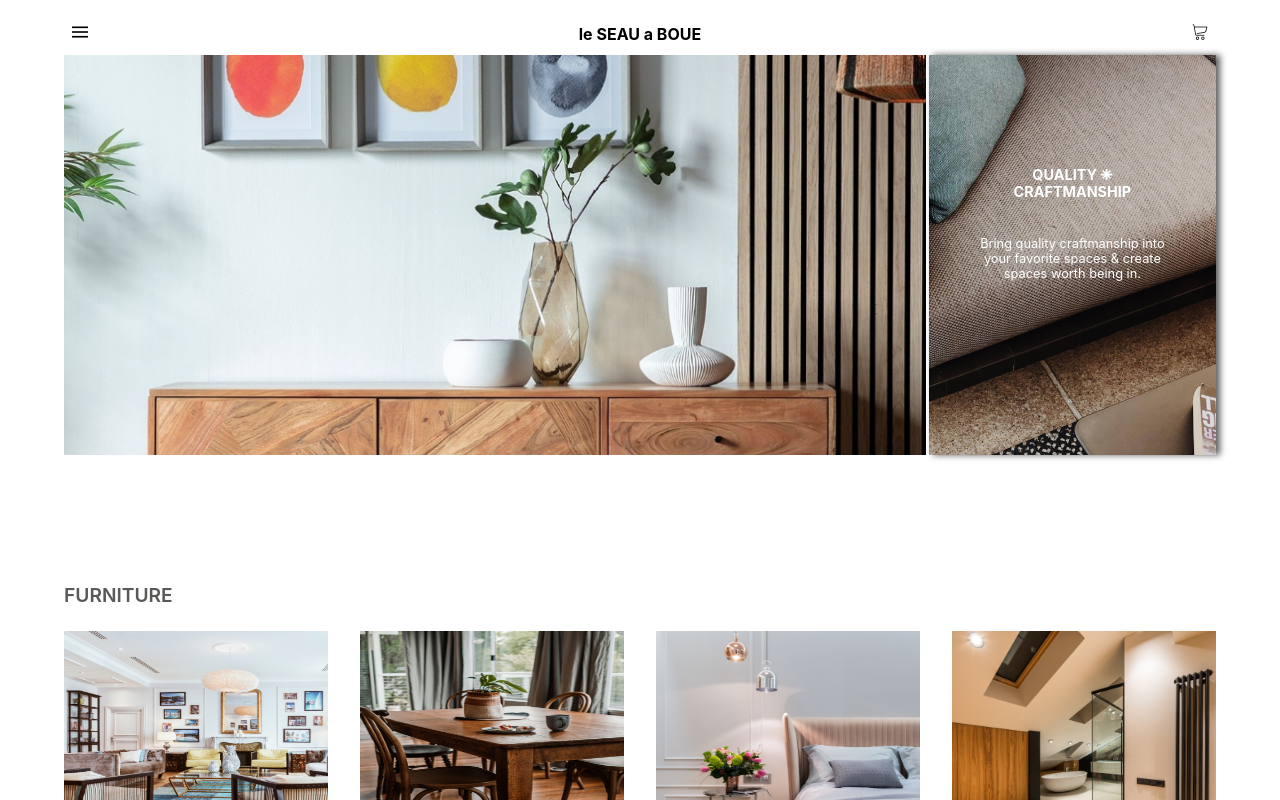
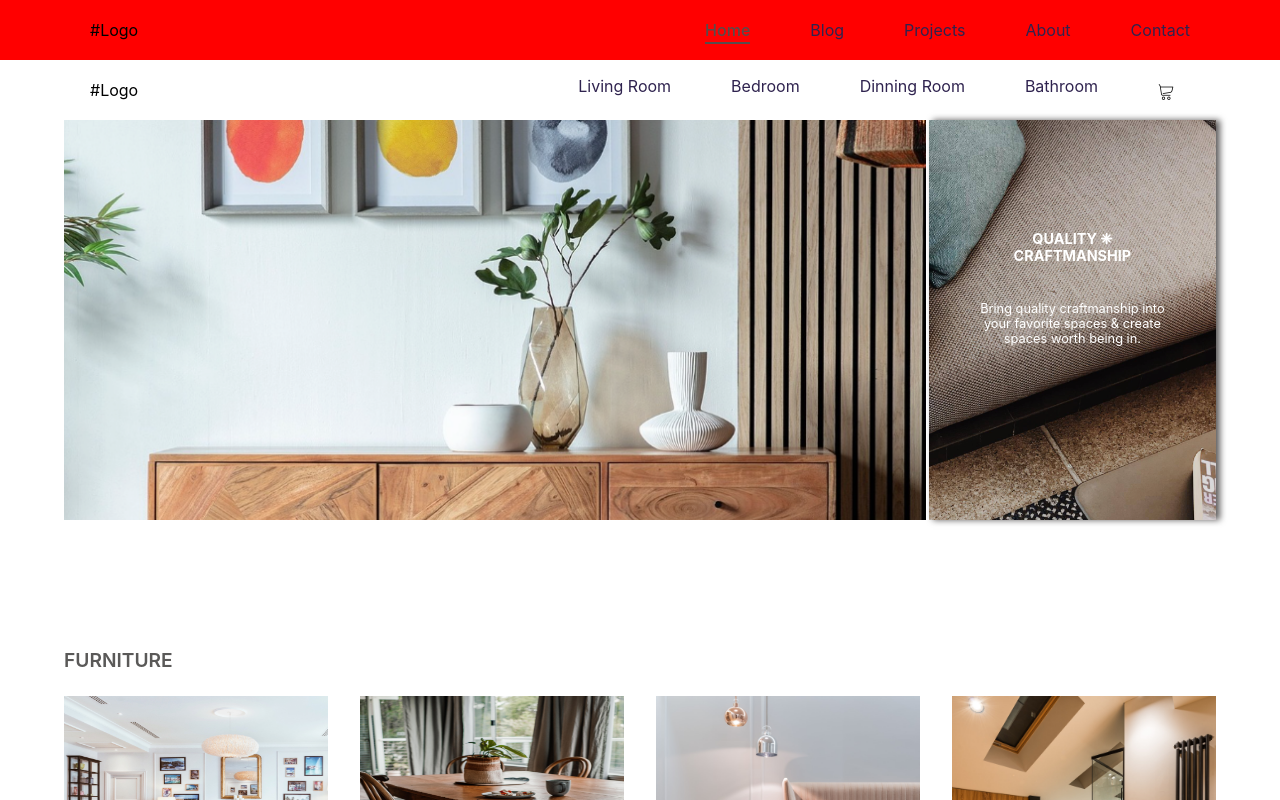
Before and after one commit to scooterseoul/Ecommerce-Furniture1, a React (Create React App) app in the folder client/: page / in a window 1280 px wide. Shown: the top 800 px of the page. Built offline with nearby package versions, Linux system fonts and the light colour scheme; the HTML template or start-up script is replaced by a standard one.

Commit message:
responsive bar

```diff
--- a/client/src/components/Header.js
+++ b/client/src/components/Header.js
@@ -1,29 +1,76 @@
-import { Link } from "react-router-dom";
+// import { Link } from "react-router-dom";
+import React, { useState } from "react";
+import { NavLink } from "react-router-dom";
 import styles from "./Header.module.css";
-import hamMenu from "../images/icons8-hamburger-menu-50.png";
+// import hamMenu from "../images/icons8-hamburger-menu-50.png";
 import cartIcon from "../images/icons8-shopping-cart-64.png";
+import Navbar from "./Navbar";
+import "./navbar.css";
 
 const Header = () => {
+  const [showNavbar, setShowNavbar] = useState(false);
+
+  const handleShowNavbar = () => {
+    setShowNavbar(!showNavbar);
+  };
+
   return (
-    <header className={styles.header}>
-      <div className={styles.headerCont}>
-        <div className={styles.hamMenu}>
-          <img src={hamMenu} alt="menu" className={styles.hamMenuPic} />
+    <>
+      <Navbar />
+      <nav className={styles.navbar}>
+        <div className={styles.navbarContainer}>
+          <div className={styles.logo}>#Logo</div>
+          <button className={styles.menuIcon} onClick={handleShowNavbar}>
+            &#9776;
+          </button>
+          <div className={`${styles.navElements}  ${showNavbar && "active"}`}>
+            <ul>
+              <li>
+                <NavLink
+                  activeClassName={`${showNavbar && styles.active}`}
+                  to="/products/living"
+                >
+                  Living Room
+                </NavLink>
+              </li>
+              <li>
+                <NavLink
+                  activeClassName={`${showNavbar && styles.active}`}
+                  to="/products/bedroom"
+                >
+                  Bedroom
+                </NavLink>
+              </li>
+              <li>
+                <NavLink
+                  activeClassName={`${showNavbar && styles.active}`}
+                  to="/products/dinning"
+                >
+                  Dinning Room
+                </NavLink>
+              </li>
+              <li>
+                <NavLink
+                  activeClassName={`${styles.active}`}
+                  to="/products/bathroom"
+                >
+                  Bathroom
+                </NavLink>
+              </li>
+              <li>
+                <NavLink
+                  activeClassName={styles.active}
+                  to="/cart"
+                  className={styles.cartPic}
+                >
+                  <img src={cartIcon} alt="cart" className={styles.cartPic} />
+                </NavLink>
+              </li>
+            </ul>
+          </div>
         </div>
-
-        <div className={styles.logo}>
-          <Link to="/">
-            {/* <img src={logo} alt="logo" className={styles.logoPic} /> */}
-            <p className={styles.logoText}>le SEAU a BOUE</p>
-          </Link>
-        </div>
-        {/* <Link to="/rooms/kitchen">Rooms</Link>
-      <Link to="/categories/chairs">Catagories</Link> */}
-        <div className={styles.cart}>
-          <img src={cartIcon} alt="cart" className={styles.cartPic} />
-        </div>
-      </div>
-    </header>
+      </nav>
+    </>
   );
 };
 
--- a/client/src/components/Header.module.css
+++ b/client/src/components/Header.module.css
@@ -1,4 +1,104 @@
-.header {
+.navbarContainer {
+  max-width: 1100px;
+  margin: 0 auto;
+  padding: 0 15px;
+  display: flex;
+  justify-content: space-between;
+  align-items: center;
+  height: 100%;
+}
+
+.navbar {
+  height: 60px;
+  position: relative;
+}
+
+.menuIcon {
+  display: none;
+}
+.cartPic {
+  width: 1rem;
+  padding-top: 0.5rem;
+  padding-right: 0.5rem;
+}
+.navElements ul {
+  display: flex;
+  justify-content: space-between;
+  list-style-type: none;
+}
+
+.navElements ul li:not(:last-child) {
+  margin-right: 60px;
+}
+
+.navElements ul a {
+  font-size: 16px;
+  font-weight: 400;
+  color: #2f234f;
+  text-decoration: none;
+}
+
+.navElements ul a.active {
+  color: #574c4c;
+  font-weight: 500;
+  position: relative;
+}
+
+.navElements ul a.active::after {
+  content: "";
+  position: absolute;
+  bottom: -4px;
+  left: 0;
+  width: 100%;
+  height: 2px;
+  background-color: #574c4c;
+}
+
+@media (max-width: 768px) {
+  .navElements ul li:not(:last-child) {
+    margin-right: 30px;
+  }
+}
+
+@media (max-width: 600px) {
+  .menuIcon {
+    display: block;
+    cursor: pointer;
+  }
+
+  .navElements {
+    position: absolute;
+    right: 0;
+    top: 60px;
+    background-color: #fef7e5;
+    width: 0px;
+    height: calc(100vh - 60px);
+    transition: all 0.3s ease-in;
+    overflow: hidden;
+  }
+
+  .navElements.active {
+    width: 270px;
+  }
+
+  .navElements ul {
+    display: flex;
+    flex-direction: column;
+  }
+
+  .navElements ul li {
+    margin-right: unset;
+    margin-top: 22px;
+  }
+}
+
+@media (min-width: 1024px) {
+  .navbarContainer {
+    width: 90%;
+    margin: 0 auto;
+  }
+}
+/* .header {
   background-color: rgb(255, 255, 255);
 }
 .headerCont {
@@ -30,7 +130,7 @@
 }
 .cart {
   grid-column: 3/4;
-  /* position: absolute; */
+  /* position: absolute; *
   text-align: right;
 }
 .cartPic {
@@ -51,3 +151,9 @@ a:visited {
     margin: 0 auto;
   }
 }
+
+.navbar {
+  height: 60px;
+  background-color: #fef7e5;
+  position: relative;
+} */
--- a/client/src/components/Home.js
+++ b/client/src/components/Home.js
@@ -15,7 +15,7 @@ import accessoriesSQ from "../images/pexels-artstory-online-14974588-accessSQ.jp
 import homeOfficeSQ from "../images/pexels-drew-williams-3143813-homeOfficeSQ.jpg";
 import tableSQ from "../images/pexels-franck-denis-5262675-tableSQ.jpg";
 import sofaSQ from "../images/pexels-audrey-maidwell-4075680-sofaSQ.jpg";
-import lampSQ from "../images/pexels-oleg-karsakóv-11019348-lightsSQ.jpg";
+import lampSQ from "../images/lamp.jpg";
 import deskTopHeaderPic from "../images/dTMain.png";
 import discountAccessories from "../images/living-room-5979695_1280.jpg";
 
--- /dev/null
+++ b/client/src/components/Navbar.js
@@ -0,0 +1,46 @@
+import { useState } from "react";
+import { NavLink } from "react-router-dom";
+// import { ReactComponent as Hamburger } from '../../assets/icons/hamburger.svg'
+import hamMenu from "../images/icons8-hamburger-menu-50.png";
+// import { ReactComponent as Brand } from '../../assets/icons/logo.svg'
+import "./navbar.css";
+
+const Navbar = () => {
+  const [showNavbar, setShowNavbar] = useState(false);
+
+  const handleShowNavbar = () => {
+    setShowNavbar(!showNavbar);
+  };
+
+  return (
+    <nav className="navbar">
+      <div className="container">
+        <div className="logo">#Logo</div>
+        <button className="menu-icon" onClick={handleShowNavbar}>
+          &#9776;
+        </button>
+        <div className={`nav-elements  ${showNavbar && "active"}`}>
+          <ul>
+            <li>
+              <NavLink to="/">Home</NavLink>
+            </li>
+            <li>
+              <NavLink to="/blog">Blog</NavLink>
+            </li>
+            <li>
+              <NavLink to="/projects">Projects</NavLink>
+            </li>
+            <li>
+              <NavLink to="/about">About</NavLink>
+            </li>
+            <li>
+              <NavLink to="/contact">Contact</NavLink>
+            </li>
+          </ul>
+        </div>
+      </div>
+    </nav>
+  );
+};
+
+export default Navbar;
--- /dev/null
+++ b/client/src/components/navbar.css
@@ -0,0 +1,96 @@
+.container {
+  max-width: 1100px;
+  margin: 0 auto;
+  padding: 0 15px;
+  display: flex;
+  justify-content: space-between;
+  align-items: center;
+  height: 100%;
+}
+
+.navbar {
+  height: 60px;
+  background-color: red;
+  position: relative;
+}
+
+.logo {
+}
+
+.menu-icon {
+  display: none;
+}
+
+.nav-elements {
+}
+
+.nav-elements ul {
+  display: flex;
+  justify-content: space-between;
+  list-style-type: none;
+}
+
+.nav-elements ul li:not(:last-child) {
+  margin-right: 60px;
+}
+
+.nav-elements ul a {
+  font-size: 16px;
+  font-weight: 400;
+  color: #2f234f;
+  text-decoration: none;
+}
+
+.nav-elements ul a.active {
+  color: #574c4c;
+  font-weight: 500;
+  position: relative;
+}
+
+.nav-elements ul a.active::after {
+  content: "";
+  position: absolute;
+  bottom: -4px;
+  left: 0;
+  width: 100%;
+  height: 2px;
+  background-color: #574c4c;
+}
+
+@media (max-width: 768px) {
+  .nav-elements ul li:not(:last-child) {
+    margin-right: 30px;
+  }
+}
+
+@media (max-width: 600px) {
+  .menu-icon {
+    display: block;
+    cursor: pointer;
+  }
+
+  .nav-elements {
+    position: absolute;
+    right: 0;
+    top: 60px;
+    background-color: #fef7e5;
+    width: 0px;
+    height: calc(100vh - 60px);
+    transition: all 0.3s ease-in;
+    overflow: hidden;
+  }
+
+  .nav-elements.active {
+    width: 270px;
+  }
+
+  .nav-elements ul {
+    display: flex;
+    flex-direction: column;
+  }
+
+  .nav-elements ul li {
+    margin-right: unset;
+    margin-top: 22px;
+  }
+}
```
Also changed, not shown: client/src/components/Header copy.js (added, +30 -0 lines), client/src/images/lamp.jpg (added).
